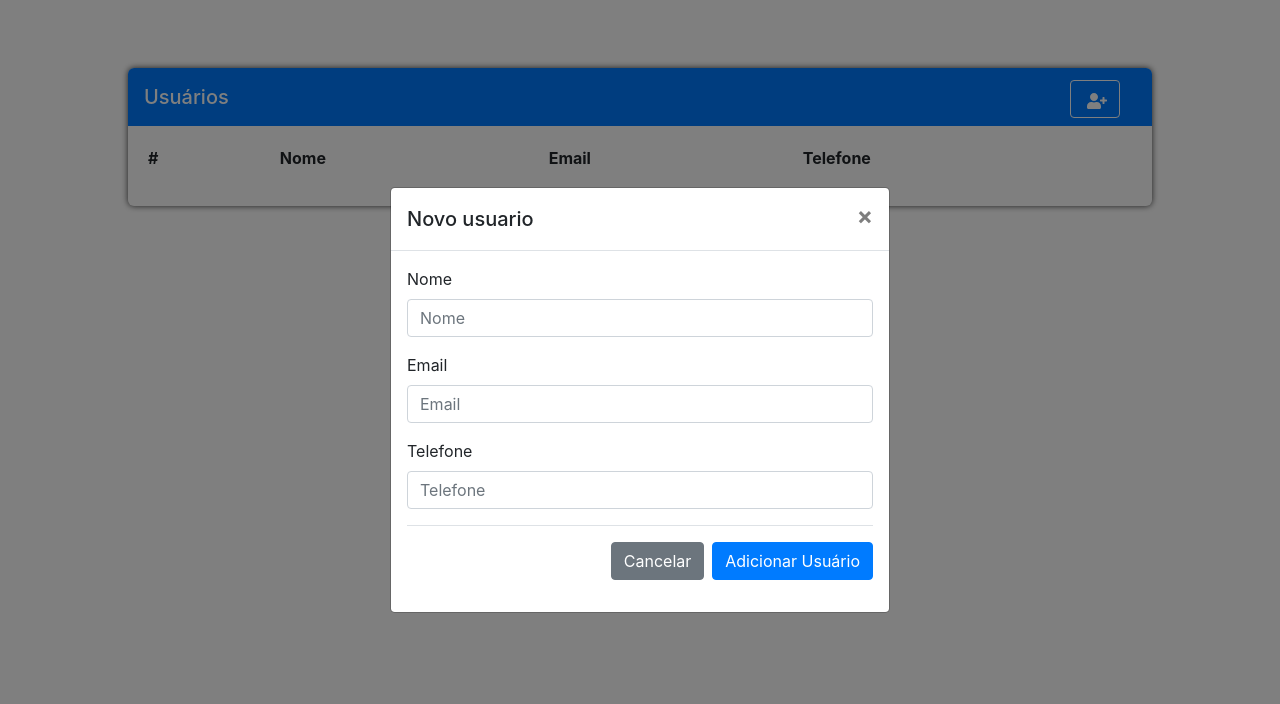
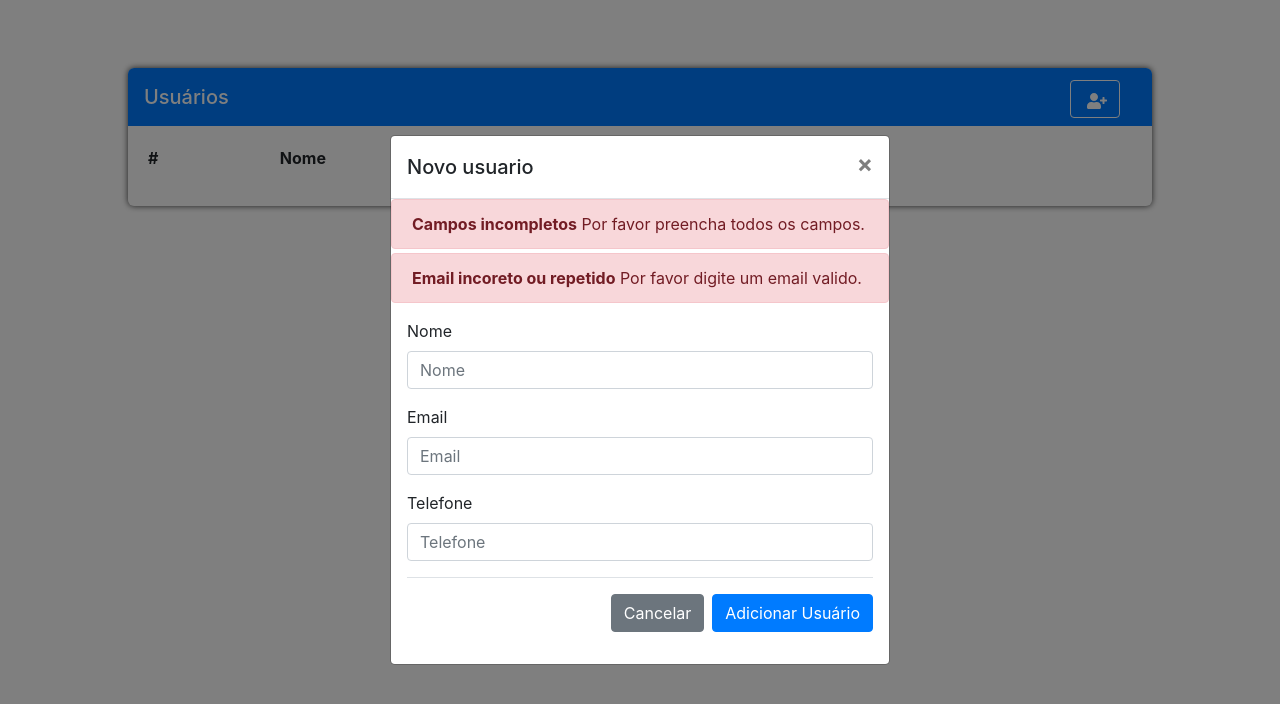
Before and after one commit to felipe1000cardozo/desafio-front-end-jexperts, a React (Create React App) app: page / in a window 1280 px wide. Both pictures are taken after a click on the button "Adicionar novo usuário". Shown: the top 704 px of the page. Built offline with nearby package versions, Linux system fonts and the light colour scheme.

Commit message:
Creating feedbacks for forms

```diff
--- /dev/null
+++ b/src/components/Alert/index.jsx
@@ -0,0 +1,37 @@
+import React from "react";
+
+const Alert = ({ type }) => {
+  switch (type) {
+    case "incomplete":
+      return (
+        <div className="alert alert-danger mb-1" role="alert">
+          <strong>Campos incompletos</strong> Por favor preencha todos os
+          campos.
+        </div>
+      );
+    case "incorrectEmail":
+      return (
+        <div className="alert alert-danger mb-0" role="alert">
+          <strong>Email incoreto ou repetido</strong> Por favor digite um email
+          valido.
+        </div>
+      );
+    default:
+      return null;
+  }
+};
+
+export default Alert;
+
+// function Notification({ text, status }) {
+//   switch (status) {
+//     case 'info':
+//       return <Info text={text} />;
+//     case 'warning':
+//       return <Warning text={text} />;
+//     case 'error':
+//       return <Error text={text} />;
+//     default:
+//       return null;
+//   }
+// }
--- a/src/components/NewUser/index.jsx
+++ b/src/components/NewUser/index.jsx
@@ -1,27 +1,39 @@
-import React from "react";
+import React, { useEffect, useState, Fragment } from "react";
 import { useDispatch, useSelector } from "react-redux";
-import { Fragment } from "react";
 import { FaUserPlus } from "react-icons/fa";
-import { useState } from "react";
 
 import validateUser from "../../utils/validateUser";
+import Alert from "../Alert";
 
 const NewUser = () => {
   const dispatch = useDispatch();
   const users = useSelector(state => state.users);
   const [newUser, setNewUser] = useState({});
+  const [canClose, setCanClose] = useState(false);
 
-  function addUser(user) {
+  useEffect(() => {
+    validateUser(newUser, users) ? setCanClose(true) : setCanClose(false);
+  }, [newUser, users]);
+
+  const addUser = user => {
     dispatch({
       type: "ADD_USER",
       user
     });
-  }
+  };
 
-  function handleAddUser(e, user) {
+  const handleAddUser = (e, user) => {
     e.preventDefault();
-    validateUser(user, users) && addUser(user);
-  }
+    if (validateUser(user, users)) {
+      addUser(user);
+      cleanNewUser();
+    } else {
+    }
+  };
+
+  const cleanNewUser = () => {
+    setNewUser({ name: "", email: "", phone: "" });
+  };
 
   return (
     <Fragment>
@@ -44,17 +56,20 @@ const NewUser = () => {
                   className="close"
                   data-dismiss="modal"
                   aria-label="Close"
+                  onClick={cleanNewUser}
                 >
                   <span aria-hidden="true">&times;</span>
                 </button>
               </div>
-
+              {!canClose && <Alert type="incomplete" />}
+              {!canClose && <Alert type="incorrectEmail" />}
               <div className="modal-body">
-                <form onSubmit={e => handleAddUser(e, newUser)}>
+                <form>
+                  {/* onSubmit={e => handleAddUser(e, newUser)} */}
                   <div className="form-group">
                     <label htmlFor="nome">Nome</label>
                     <input
-                      val={newUser.name}
+                      value={newUser.name}
                       onChange={e =>
                         setNewUser({ ...newUser, name: e.target.value })
                       }
@@ -68,7 +83,7 @@ const NewUser = () => {
                   <div className="form-group">
                     <label htmlFor="email">Email</label>
                     <input
-                      val={newUser.email}
+                      value={newUser.email}
                       onChange={e =>
                         setNewUser({ ...newUser, email: e.target.value })
                       }
@@ -82,7 +97,7 @@ const NewUser = () => {
                   <div className="form-group">
                     <label htmlFor="telefone">Telefone</label>
                     <input
-                      val={newUser.phone}
+                      value={newUser.phone}
                       onChange={e =>
                         setNewUser({ ...newUser, phone: e.target.value })
                       }
@@ -90,7 +105,6 @@ const NewUser = () => {
                       className="form-control"
                       id="telefone"
                       placeholder="Telefone"
-                      required
                     />
                   </div>
                   <div className="form-group d-flex justify-content-end border-top">
@@ -98,10 +112,16 @@ const NewUser = () => {
                       type="button"
                       className="btn btn-secondary mr-2 mt-3"
                       data-dismiss="modal"
+                      onClick={cleanNewUser}
                     >
                       Cancelar
                     </button>
-                    <button type="submit" className="btn btn-primary mt-3">
+                    <button
+                      type="submit"
+                      onClick={e => handleAddUser(e, newUser)}
+                      className="btn btn-primary mt-3"
+                      data-dismiss={canClose && "modal"}
+                    >
                       Adicionar Usuário
                     </button>
                   </div>
--- /dev/null
+++ b/src/utils/emptyUserFields.js
@@ -0,0 +1,3 @@
+export default function emptyUserFields(user) {
+  return user.name !== "" && user.phone !== "";
+}
--- a/src/utils/validateEmail.js
+++ b/src/utils/validateEmail.js
@@ -1,3 +1,4 @@
 export default function validateEmail(email) {
+  // eslint-disable-next-line
   return /^\w+([\.-]?\w+)*@\w+([\.-]?\w+)*(\.\w{2,3})+$/.test(email);
 }
--- a/src/utils/validateUser.js
+++ b/src/utils/validateUser.js
@@ -1,9 +1,9 @@
 import validateEmail from "./validateEmail";
+import emptyUserFields from "./emptyUserFields";
 
 export default function validateUser(user, users) {
   return (
-    user.name !== "" &&
-    user.phone !== "" &&
+    emptyUserFields(user) &&
     validateEmail(user.email) &&
     users.every(element => element.email !== user.email)
   );
```
